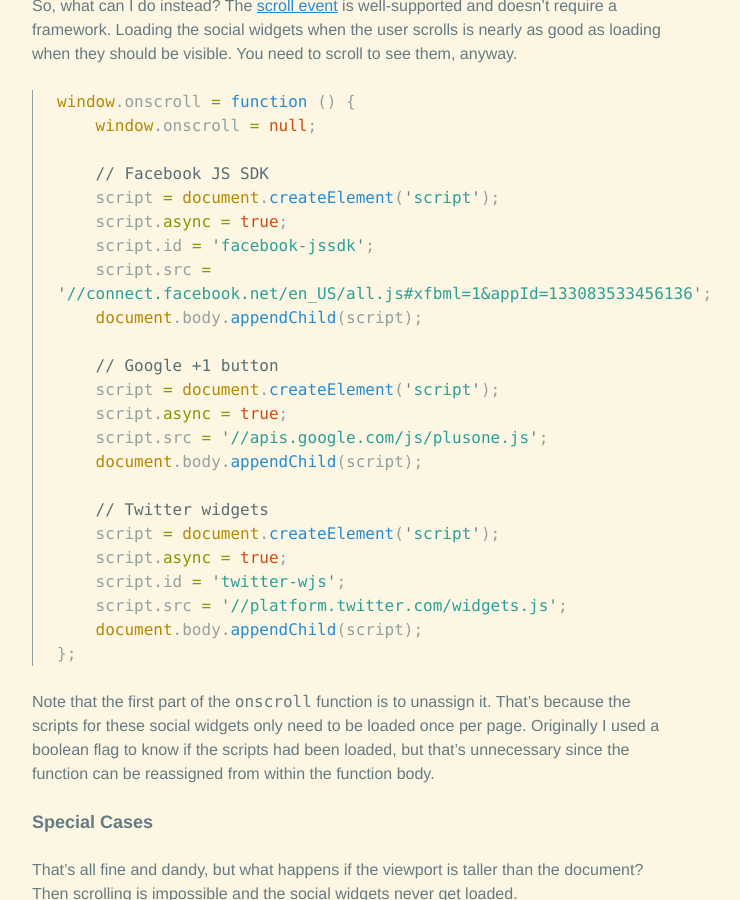
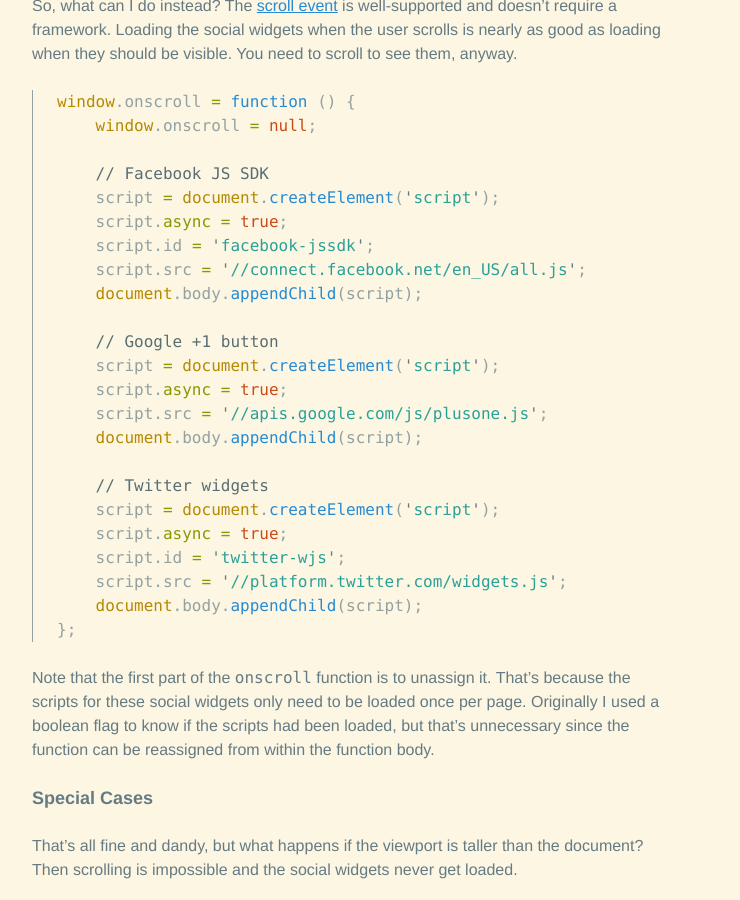
Before and after one commit to tfausak/tfausak.github.io, a Jekyll site: the page built from _posts/2012-04-29-lazy-loading-social-widgets.md, in a window 1280 px wide and 900 px high, scrolled down 730 px. Shown: the whole window, without its empty margins (288-1028 px from the left). Built offline with Jekyll 4.4.1, drawn with Linux system fonts in a browser that asks for light colours; comment, search, counter and statistics services are not loaded.

Commit message:
Trim unnecessary bit of JS.

```diff
--- a/_posts/2012-04-29-lazy-loading-social-widgets.md
+++ b/_posts/2012-04-29-lazy-loading-social-widgets.md
@@ -43,7 +43,7 @@
     script = document.createElement('script');
     script.async = true;
     script.id = 'facebook-jssdk';
-    script.src = '//connect.facebook.net/en_US/all.js#xfbml=1&appId=133083533456136';
+    script.src = '//connect.facebook.net/en_US/all.js';
     document.body.appendChild(script);
 
     // Google +1 button
```
